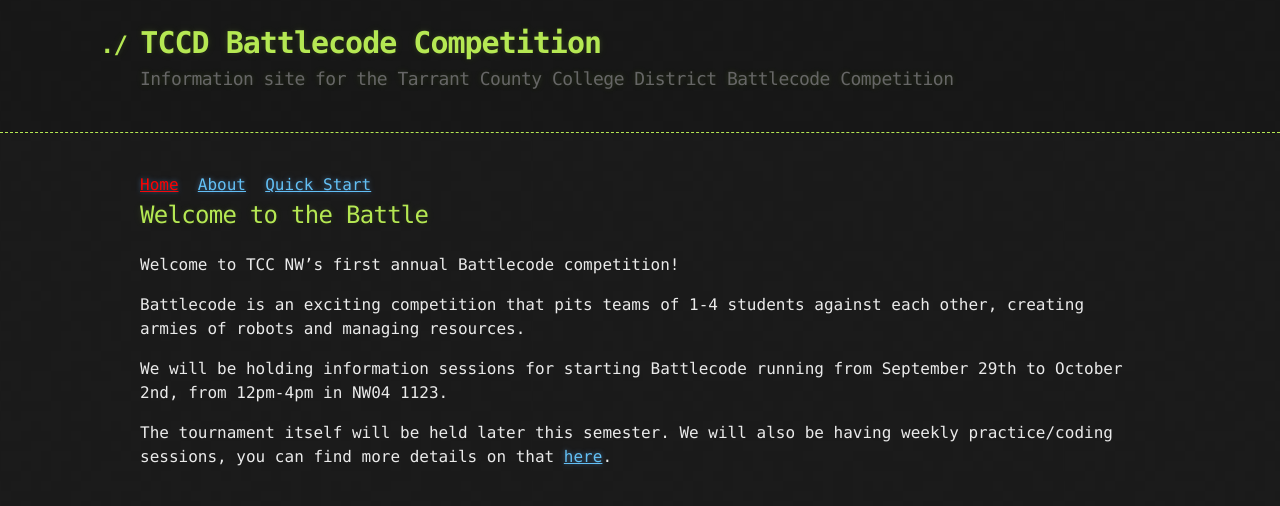
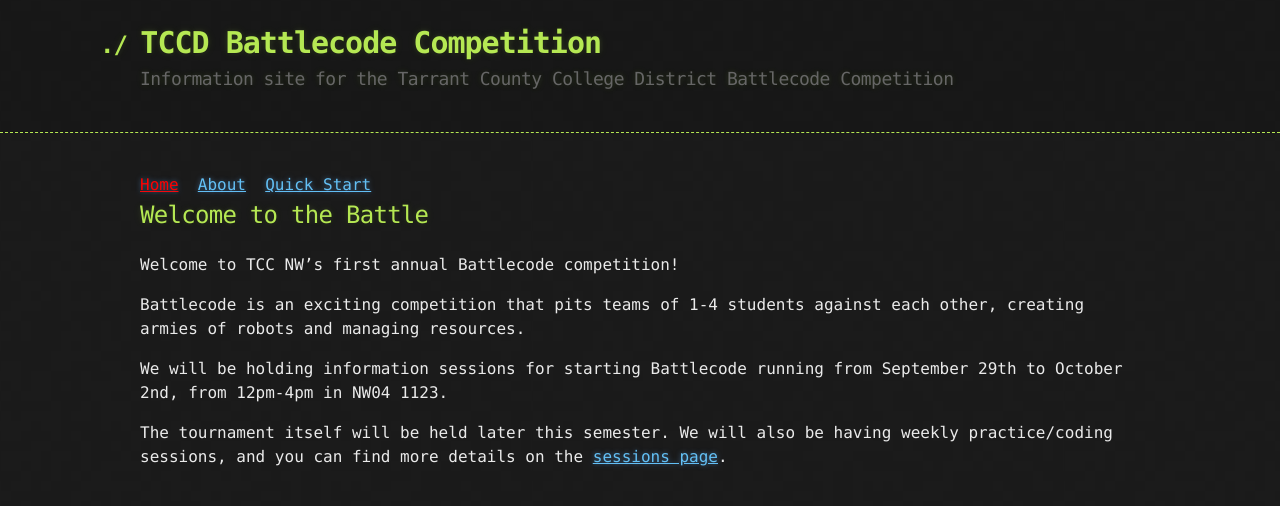
Before and after one commit to TCCD-Battlecode/tccd-battlecode.github.io, a Jekyll site: the page built from pages/index.md, in a window 1280 px wide. Shown: the top 506 px of the page. Built offline with Jekyll 4.4.1, drawn with Linux system fonts in a browser that asks for light colours.

Commit message:
Updating link

```diff
--- a/pages/index.md
+++ b/pages/index.md
@@ -14,4 +14,4 @@
 
 We will be holding information sessions for starting Battlecode running from September 29th to October 2nd, from 12pm-4pm in NW04 1123.
 
-The tournament itself will be held later this semester. We will also be having weekly practice/coding sessions, you can find more details on that [here](/sessions/).
+The tournament itself will be held later this semester. We will also be having weekly practice/coding sessions, and you can find more details on the [sessions page](/sessions/).
```
